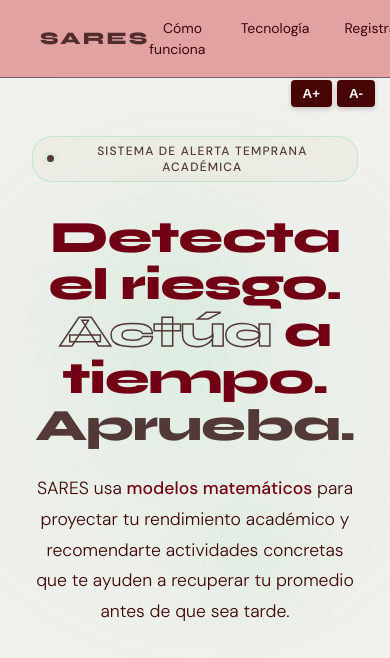
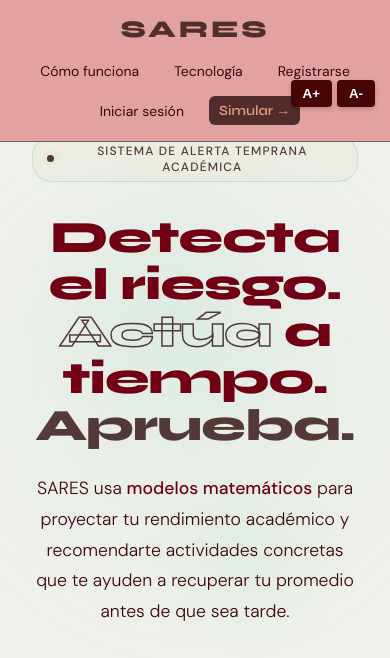
Before and after one commit to juancifuentes07/sares-web, a Flask app: page / in a window 390 px wide. Shown: the top 658 px of the page. Run offline with Flask 3, Linux system fonts and the light colour scheme.

Commit message:
Se acomodaron los botones de la parte superior para la vista en celular

```diff
--- a/templates/index.html
+++ b/templates/index.html
@@ -523,6 +523,51 @@
   }
 
   .reveal.visible { opacity: 1; transform: translateY(0); }
+  @media (max-width: 768px) {
+
+    /* 1. La franja rosada principal crece hacia abajo y se centra */
+    nav {
+        height: auto !important;
+        padding: 15px 10px !important;
+        display: flex !important;
+        flex-direction: column !important; /* Pone el logo SARES arriba y la lista abajo */
+        align-items: center !important;
+        gap: 12px !important;
+    }
+
+    /* 2. El logo "SARES" se queda quietito y centrado arriba */
+    .nav-logo {
+        font-size: 24px !important;
+        margin: 0 !important;
+    }
+
+    /* 3. La lista flotante (ul) cambia de horizontal a un bloque flexible */
+    ul.nav-links {
+        display: flex !important;
+        flex-direction: row !important;   /* Mantiene los enlaces al lado del otro... */
+        flex-wrap: wrap !important;       /* ¡Pero si no caben, bajan ordenadamente! */
+        justify-content: center !important;
+        list-style: none !important;
+        padding: 0 !important;
+        margin: 0 !important;
+        gap: 10px 15px !important;        /* Espaciado controlado (arriba/abajo y lados) */
+        width: 100% !important;
+    }
+
+    /* 4. Cada opción dentro de la lista */
+    ul.nav-links li {
+        display: inline-block !important;
+        margin: 0 !important;
+    }
+
+    /* 5. Los enlaces individuales: no se rompen y tienen buen tamaño para el dedo */
+    ul.nav-links a {
+        font-size: 14px !important;
+        white-space: nowrap !important;   /* Evita que "Cómo funciona" se parta en dos renglones */
+        padding: 6px 10px !important;
+        display: block !important;
+    }
+}
 </style>
 </head>
 <body>
```
